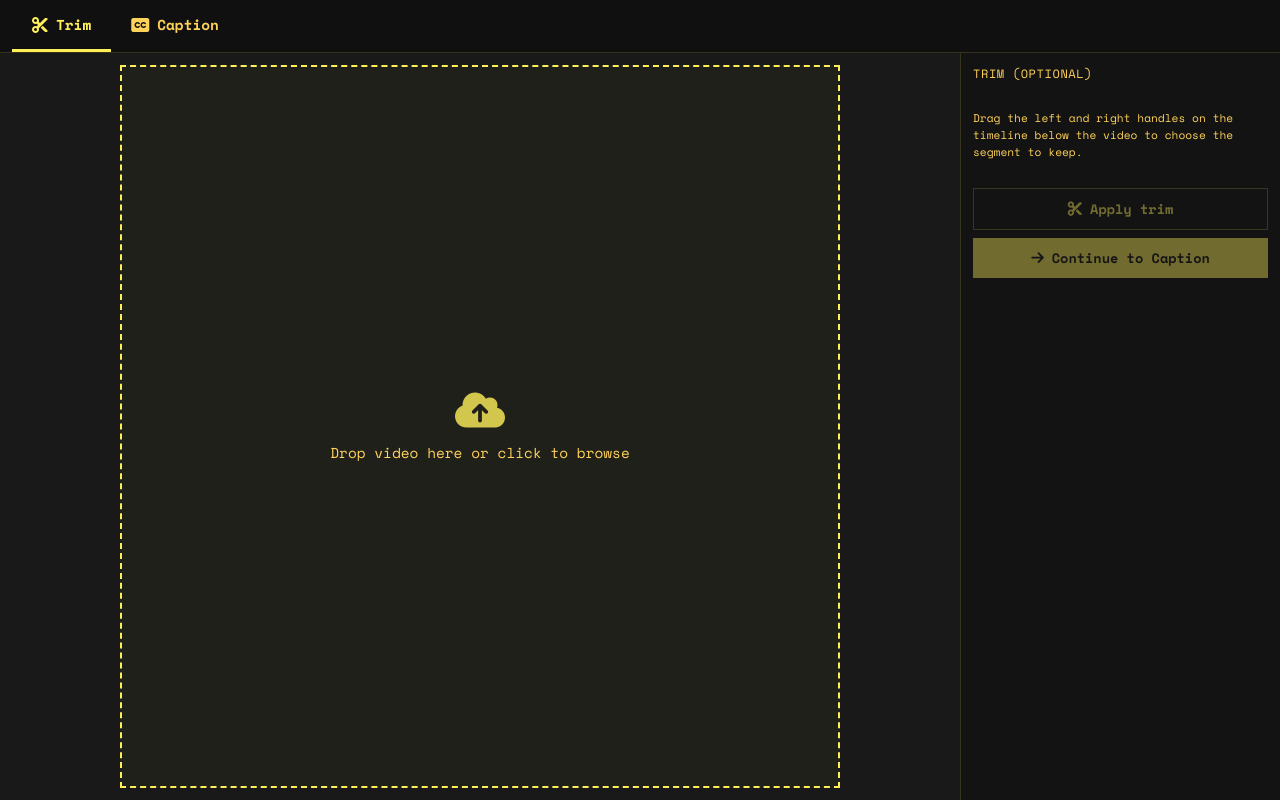
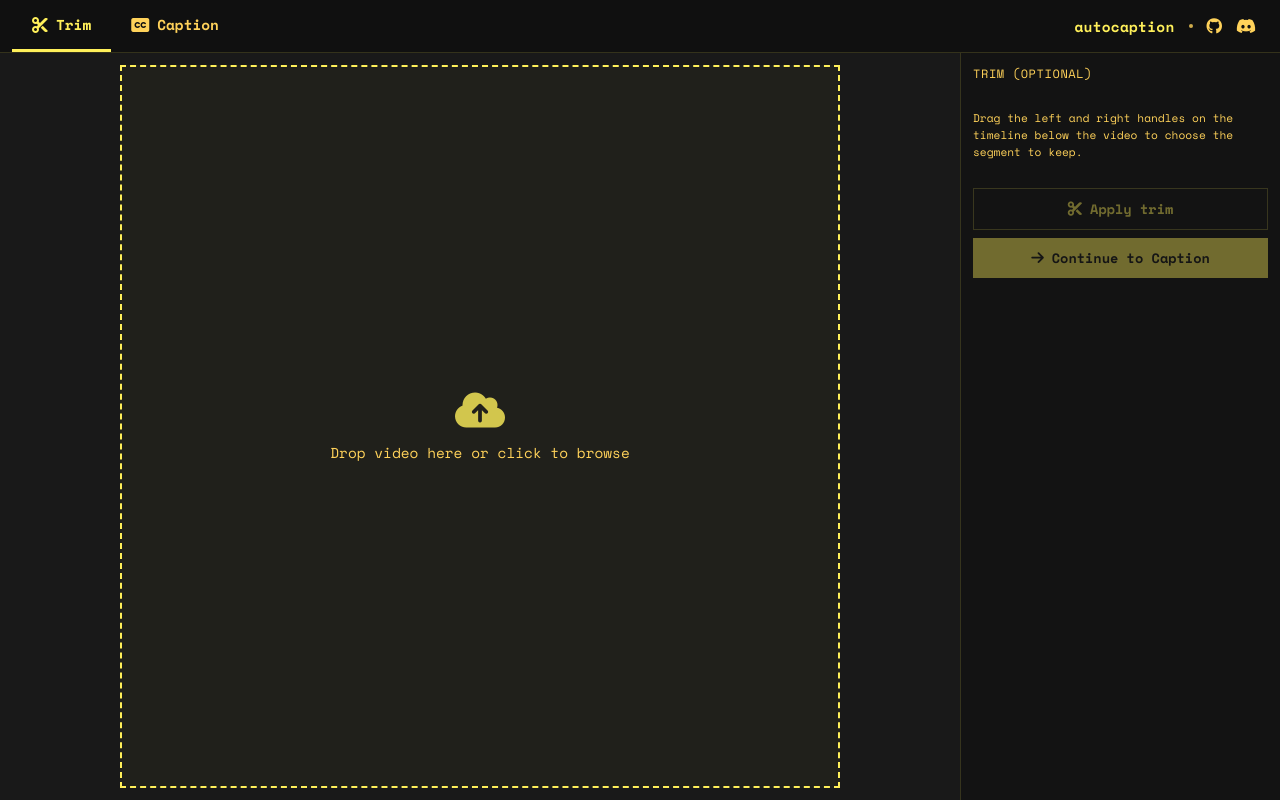
Before and after one commit to nafeu/autocaption, a Flask app: page / in a window 1280 px wide. Run offline with Flask 3, Linux system fonts and the light colour scheme; some libraries are stand-ins or nearby versions.

Commit message:
Add branding

```diff
--- a/src/templates/index.html
+++ b/src/templates/index.html
@@ -47,10 +47,51 @@
     .stage-nav {
       flex-shrink: 0;
       display: flex;
+      align-items: center;
       gap: 0;
       background: rgba(0, 0, 0, 0.35);
       border-bottom: 1px solid rgba(255, 240, 90, 0.15);
       padding: 0 var(--space);
+    }
+
+    .stage-nav-brand {
+      margin-left: auto;
+      display: flex;
+      align-items: center;
+      gap: 14px;
+      padding: 0 var(--space);
+    }
+
+    .stage-nav-brand .app-name {
+      font-size: 0.9rem;
+      font-weight: 700;
+      color: var(--color-fg);
+      letter-spacing: 0.02em;
+    }
+
+    .stage-nav-brand .nav-divider {
+      width: 4px;
+      height: 4px;
+      background: var(--color-muted);
+      border-radius: 50%;
+      opacity: 0.8;
+    }
+
+    .stage-nav-brand a {
+      display: inline-flex;
+      align-items: center;
+      color: var(--color-muted);
+      text-decoration: none;
+      font-size: 0.85rem;
+      transition: color 0.2s;
+    }
+
+    .stage-nav-brand a:hover {
+      color: var(--color-a);
+    }
+
+    .stage-nav-brand a i {
+      font-size: 1rem;
     }
 
     .stage-nav button {
@@ -594,6 +635,16 @@
       <button type="button" id="tabCaption" role="tab" aria-selected="false" aria-controls="stageCaption">
         <i class="fas fa-closed-captioning"></i> Caption
       </button>
+      <div class="stage-nav-brand">
+        <span class="app-name">autocaption</span>
+        <span class="nav-divider" aria-hidden="true"></span>
+        <a href="https://github.com/nafeu/autocaption" target="_blank" rel="noopener noreferrer" title="GitHub">
+          <i class="fab fa-github"></i>
+        </a>
+        <a href="https://discord.gg/d9M9CQhhmS" target="_blank" rel="noopener noreferrer" title="Discord">
+          <i class="fab fa-discord"></i>
+        </a>
+      </div>
     </nav>
 
     <div class="stage-body">
@@ -685,6 +736,9 @@
               <button type="button" id="saveVttBtn" class="btn" disabled>
                 <i class="fas fa-save"></i> Save VTT
               </button>
+              <button type="button" id="downloadVideoBtn" class="btn btn-secondary" disabled title="Save video to your computer (choose location)">
+                <i class="fas fa-download"></i> Download Video
+              </button>
             </div>
           </div>
         </aside>
@@ -730,6 +784,7 @@
     const saveVttBtn = document.getElementById("saveVttBtn");
     const rerenderBtn = document.getElementById("rerenderBtn");
     const selectFillersBtn = document.getElementById("selectFillersBtn");
+    const downloadVideoBtn = document.getElementById("downloadVideoBtn");
 
     const FILLER_WORDS = new Set([
       "um", "umm", "uh", "uhh", "uhhh", "ah", "hmm", "hm", "hmmm", "er", "eh",
@@ -1079,6 +1134,7 @@
         saveVttBtn.disabled = false;
         rerenderBtn.disabled = false;
         selectFillersBtn.disabled = false;
+        downloadVideoBtn.disabled = false;
         return;
       }
       setStatus("Generating captions…", "loading");
@@ -1087,6 +1143,7 @@
       saveVttBtn.disabled = true;
       rerenderBtn.disabled = true;
       selectFillersBtn.disabled = true;
+      downloadVideoBtn.disabled = true;
       try {
         const res = await fetch("/process_existing/" + encodeURIComponent(currentFilename), { method: "POST" });
         const data = await res.json();
@@ -1102,6 +1159,7 @@
         saveVttBtn.disabled = false;
         rerenderBtn.disabled = false;
         selectFillersBtn.disabled = false;
+        downloadVideoBtn.disabled = false;
       } catch (err) {
         setStatus("Error: " + err.message, "error");
       } finally {
@@ -1255,6 +1313,45 @@
       }
     });
 
+    downloadVideoBtn.addEventListener("click", async () => {
+      const url = videoPreview.src;
+      if (!url || url === "" || url.endsWith("#") || url.endsWith("about:blank")) return;
+      const suggestedName = url.split("/").pop().split("?")[0] || "video.mp4";
+      setStatus("Preparing download…", "loading");
+      downloadVideoBtn.disabled = true;
+      try {
+        const res = await fetch(url);
+        if (!res.ok) throw new Error("Failed to load video");
+        const blob = await res.blob();
+        if (typeof window.showSaveFilePicker === "function") {
+          const handle = await window.showSaveFilePicker({
+            suggestedName,
+            types: [{ description: "Video", accept: { "video/mp4": [".mp4"] } }],
+          });
+          const writable = await handle.createWritable();
+          await writable.write(blob);
+          await writable.close();
+          setStatus("Video saved.", "loading");
+        } else {
+          const a = document.createElement("a");
+          a.href = URL.createObjectURL(blob);
+          a.download = suggestedName;
+          a.click();
+          URL.revokeObjectURL(a.href);
+          setStatus("Download started.", "loading");
+        }
+        setTimeout(clearStatus, 2000);
+      } catch (err) {
+        if (err.name === "AbortError") {
+          setStatus("");
+        } else {
+          setStatus("Error: " + (err.message || "Download failed"), "error");
+        }
+      } finally {
+        downloadVideoBtn.disabled = false;
+      }
+    });
+
     reprocessBtn.addEventListener("click", async () => {
       if (!currentFilename) return;
       setStatus("Re-processing…", "loading");
```
